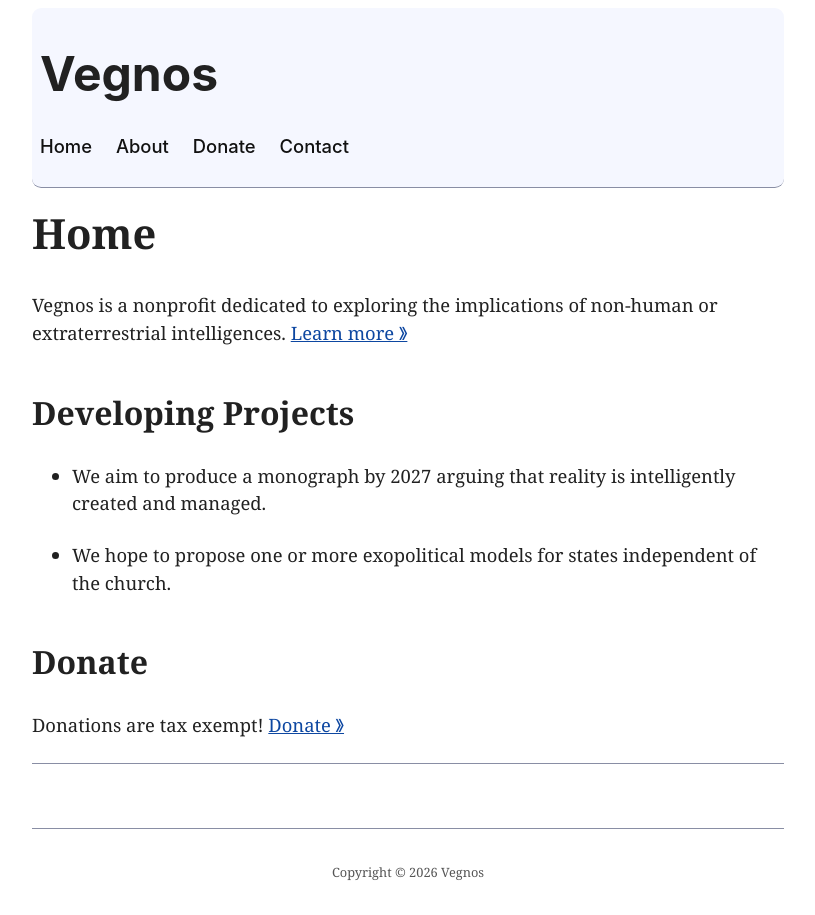
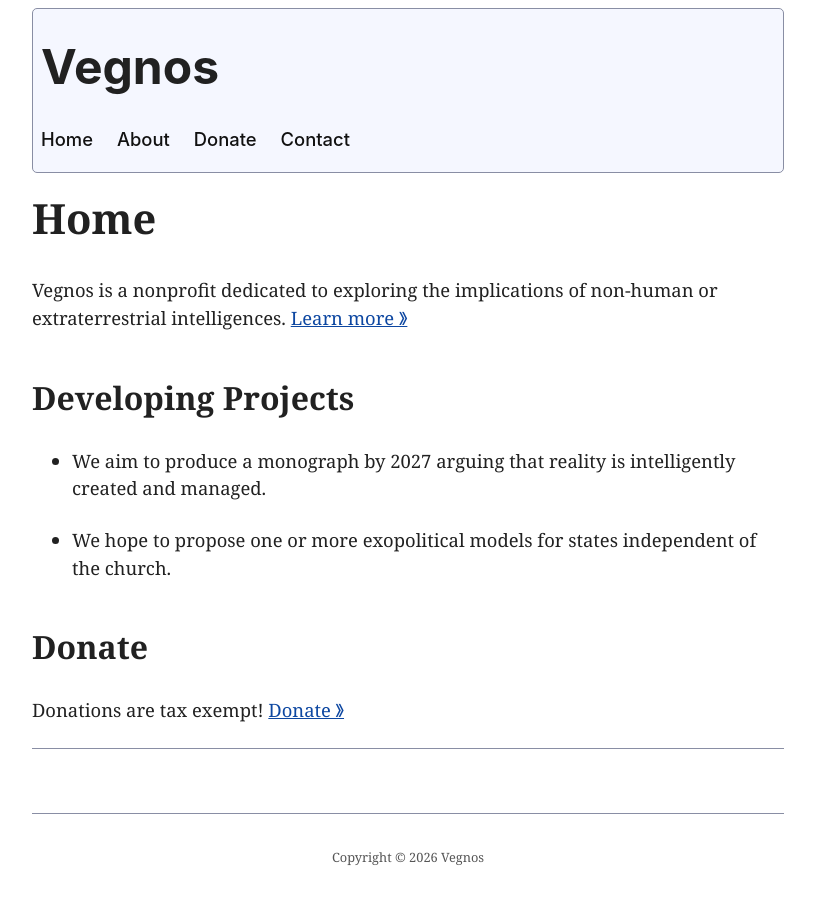
Before and after one commit to jklmnop10/vegnos, a Jekyll site: the page built from index.md, in a window 1280 px wide. Shown: the whole page, without its empty margins (232-1047 px from the left). Built offline with Jekyll 4.4.1, drawn with Linux system fonts in a browser that asks for light colours.

Commit message:
Update stylesheet.css

```diff
--- a/assets/css/stylesheet.css
+++ b/assets/css/stylesheet.css
@@ -77,9 +77,9 @@ a:hover {
 
 .site-header {
 	background-color: var(--accent-bg);
-    border-bottom: var(--border-width) solid var(--border);
-	border-radius: .5em;
-	padding: .5rem;
+    border: var(--border-width) solid var(--border);
+	border-radius: var(--standard-border-radius);
+	padding: 0 .5rem;
 }
 
 .site-header nav ul {
```
